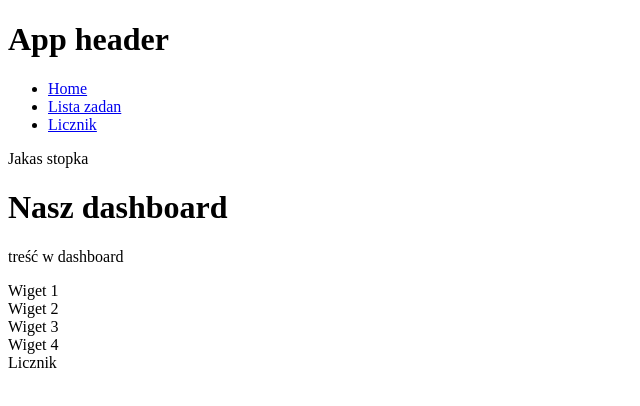
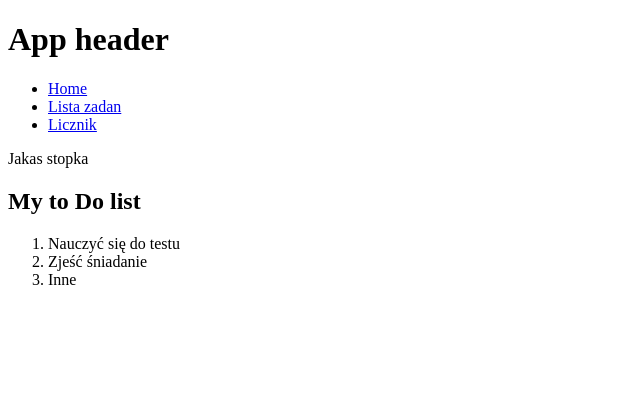
Before and after one commit to HKrzyszczak/react-todo, a React (Create React App) app: page /todo in a window 1280 px wide. Shown: the top 406 px of the page, without its empty margins (0-640 px from the left). Built offline with nearby package versions, Linux system fonts and the light colour scheme.

Commit message:
add to do list

```diff
--- a/src/components/App.js
+++ b/src/components/App.js
@@ -4,6 +4,7 @@ import Dashboard from './Dashboard';
 import Header from "./Header";
 import Footer from "./Footer";
 import Counter from "./Counter";
+import ToDo from "./Todo";
 
 const App = () => {
     return (
@@ -22,9 +23,9 @@ const App = () => {
                     </li>
                 </ul>
                 <Footer/>
-                <Route path='/' component={Dashboard} />
-                <Route path='/todo' component={Counter} />
-                <Route path='/counter' component={null} />
+                <Route exact path='/' component={Dashboard} />
+                <Route path='/todo' component={ToDo} />
+                <Route path='/counter' component={Counter} />
             </div>
         </Router>
     )
--- /dev/null
+++ b/src/components/Todo.js
@@ -0,0 +1,30 @@
+import React, {Component} from 'react';
+
+class ToDo extends Component {
+    constructor(props) {
+        super(props);
+        this.state = {
+            tasks: [
+                'Nauczyć się do testu',
+                'Zjeść śniadanie',
+                'Inne'
+            ]
+        }
+    }
+
+
+    render() {
+        return (
+            <div>
+                <h2>My to Do list</h2>
+                <ol>
+                    {this.state.tasks.map((task, index) =>  (
+                        <li key={index}>{task}</li>
+                    ))}
+                </ol>
+            </div>
+        );
+    }
+}
+
+export default ToDo
```
